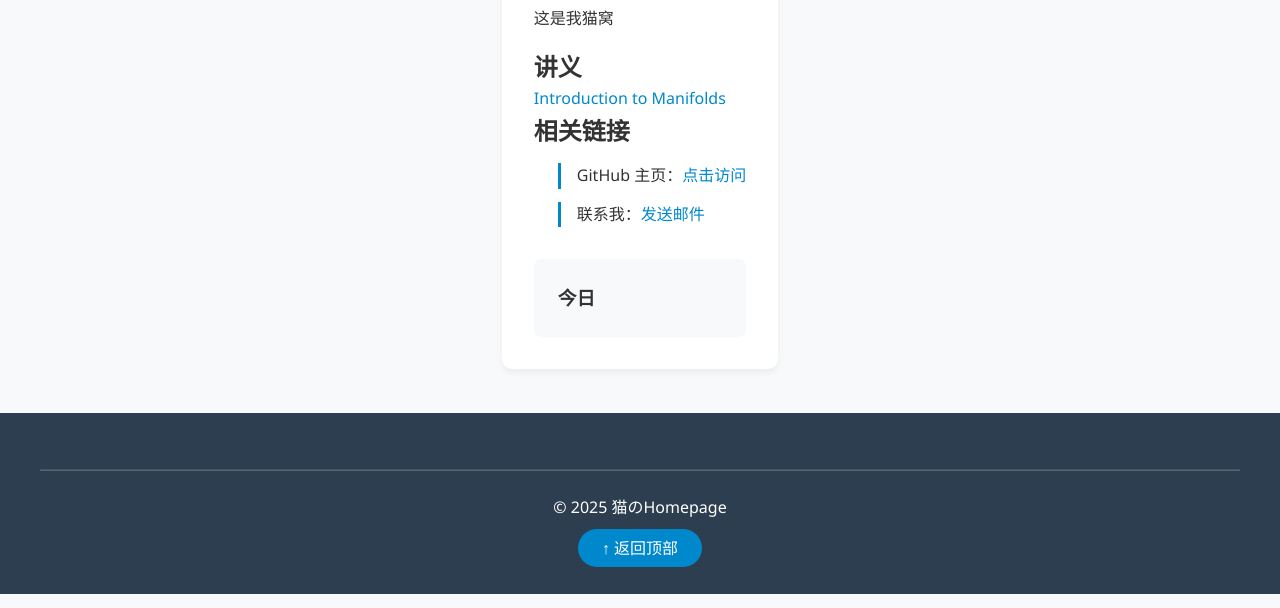
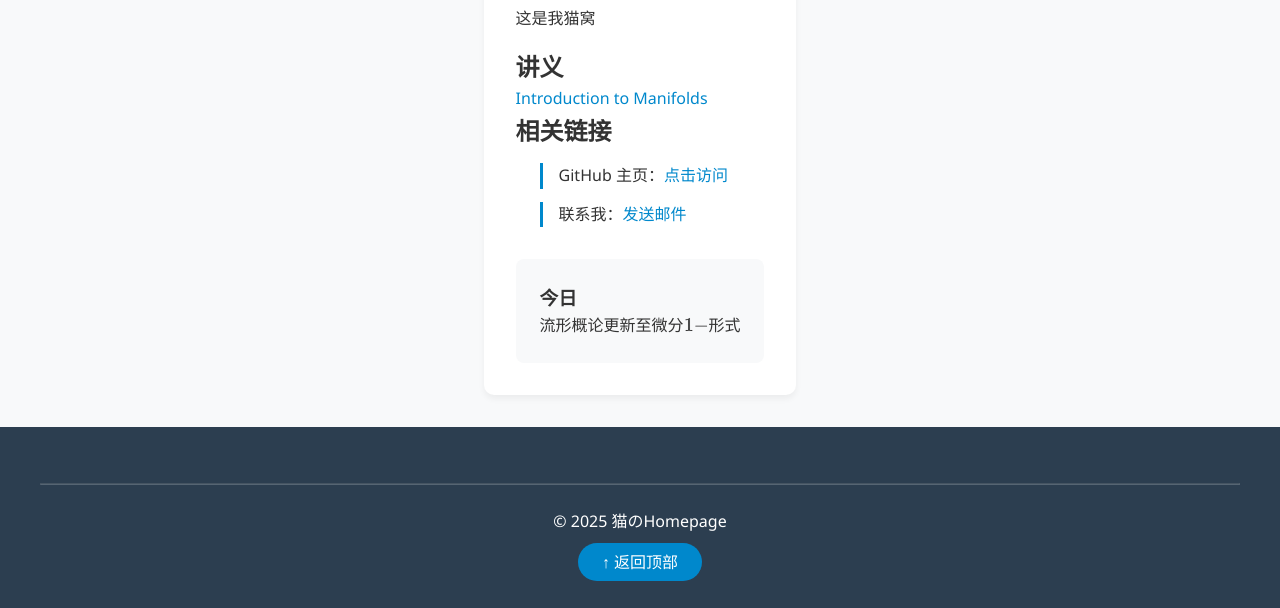
Before and after one commit to Hafnium-Chen/Hafnium-Chen.github.io, a plain HTML site: page index.html in a window 1280 px wide. Shown: the part 206-814 px from the top of the page. Drawn offline with nearby package versions, Linux system fonts and the light colour scheme.

Commit message:
Add files via upload

```diff
--- a/index.html
+++ b/index.html
@@ -235,6 +235,7 @@
 
                 <div style="margin-top: 2rem; padding: 1.5rem; background: #f8f9fa; border-radius: 8px;">
                     <h3>今日</h3>
+                    <p>流形概论更新至微分$1-$形式</p>
                 </div>
             </div>
         </div>
```
